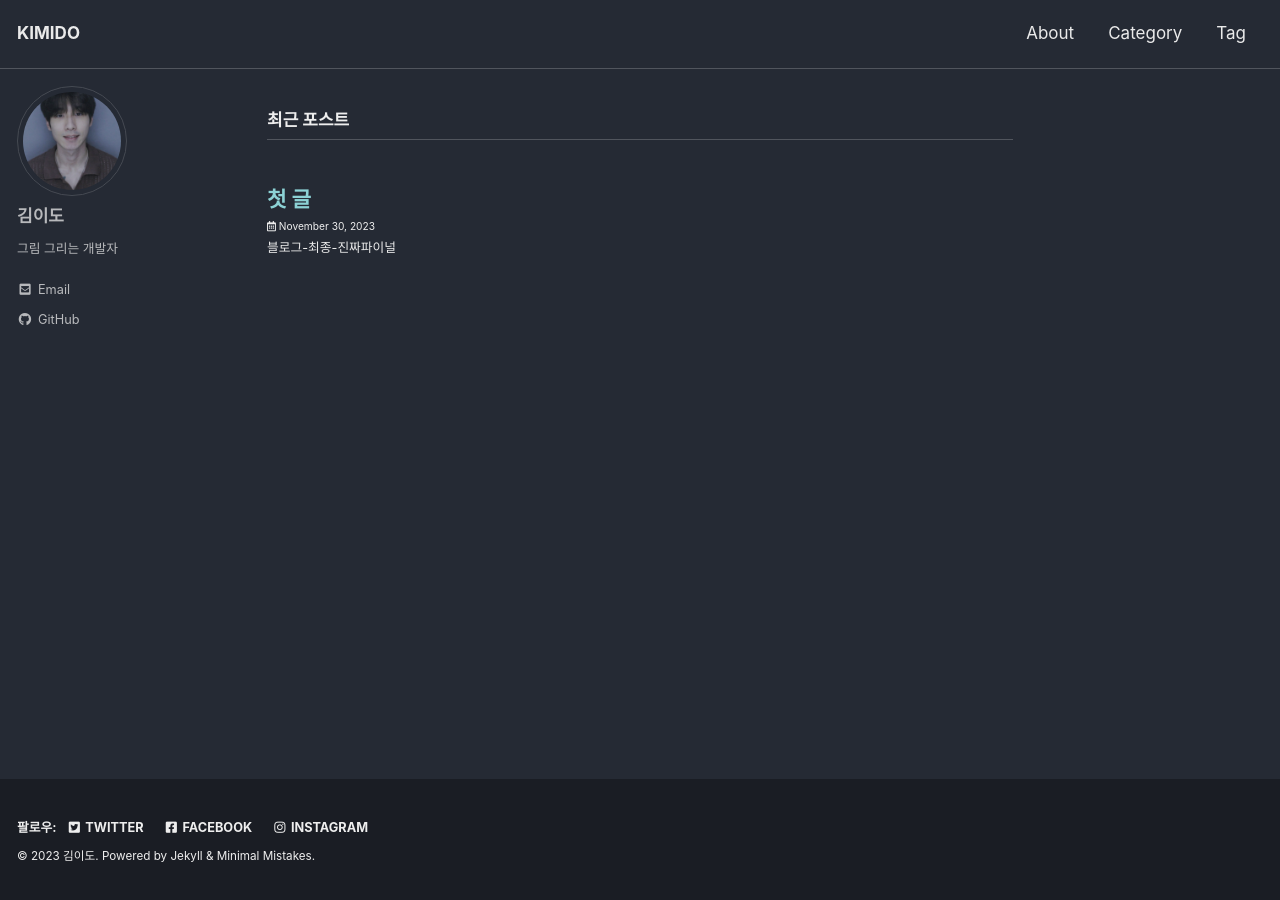
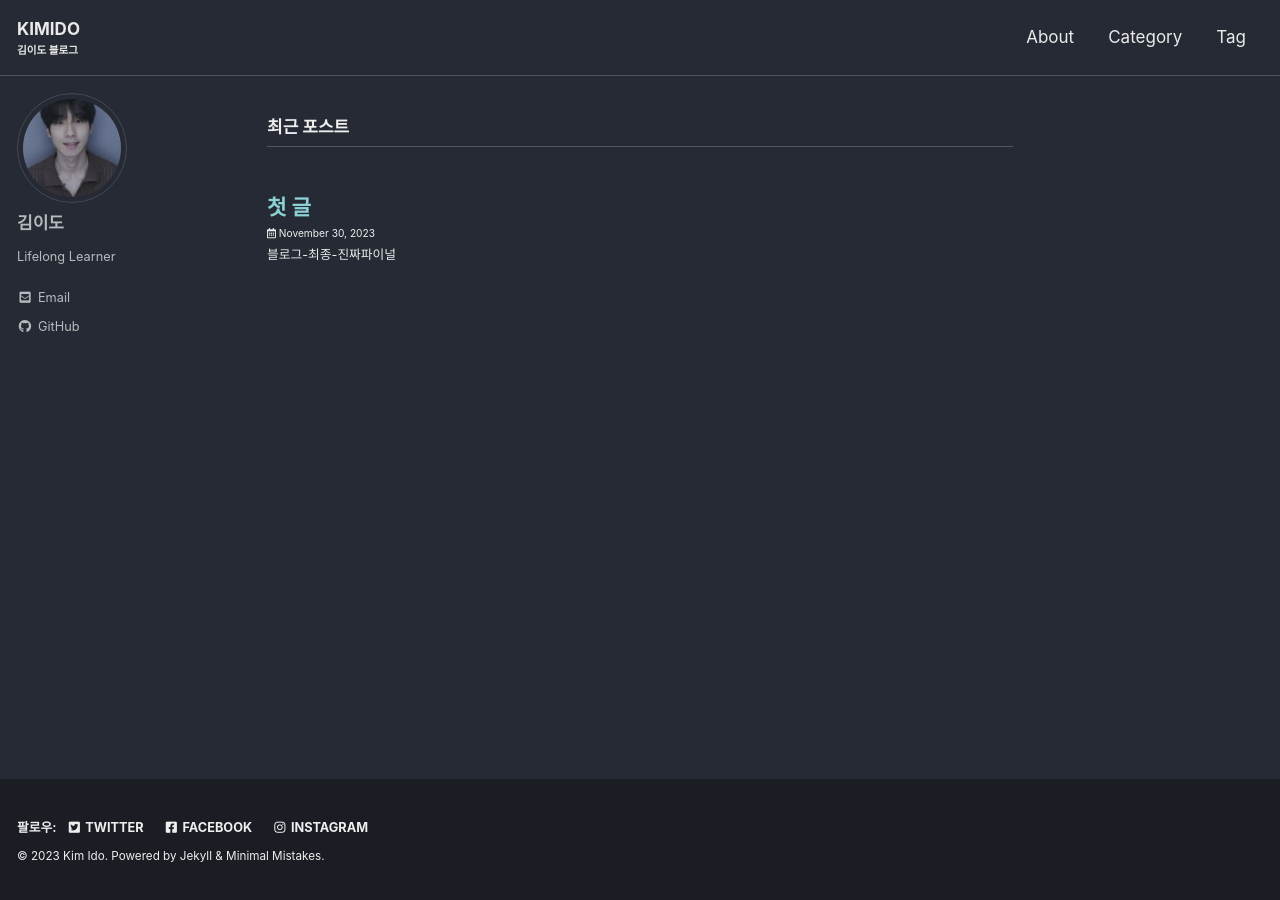
Before and after one commit to xkimido/xkimido.github.io, a Jekyll site: the page built from index.html, in a window 1280 px wide. Built offline with Jekyll 4.4.1, drawn with Linux system fonts in a browser that asks for light colours; cached includes are drawn as plain includes; the list of posts is cut into pages by our own code; part of the change alters nothing that is shown.

Commit message:
Update config

```diff
--- a/_config.yml
+++ b/_config.yml
@@ -18,9 +18,9 @@ minimal_mistakes_skin    : "dark" # "air", "aqua", "contrast", "dark", "dirt", "
 locale                   : "ko-KR"
 title                    : "KIMIDO"
 title_separator          : "-"
-subtitle                 : # site tagline that appears below site title in masthead
-name                     : "김이도"
-description              : "Kim Ido's Blog"
+subtitle                 : "김이도 블로그"
+name                     : "Kim Ido"
+description              : "[김이도 블로그] IT, Web development, Art, Diary"
 url                      : "https://www.xkimido.com"
 baseurl                  : # the subpath of your site, e.g. "/blog"
 repository               : "xkimido/xkimido.github.io"
@@ -106,7 +106,7 @@ analytics:
 author:
   name             : "김이도"
   avatar           : "/assets/images/profile.jpg"
-  bio              : "그림 그리는 개발자"
+  bio              : "Lifelong Learner"
   location         : # "대한민국"
   email            :
   links:
```
